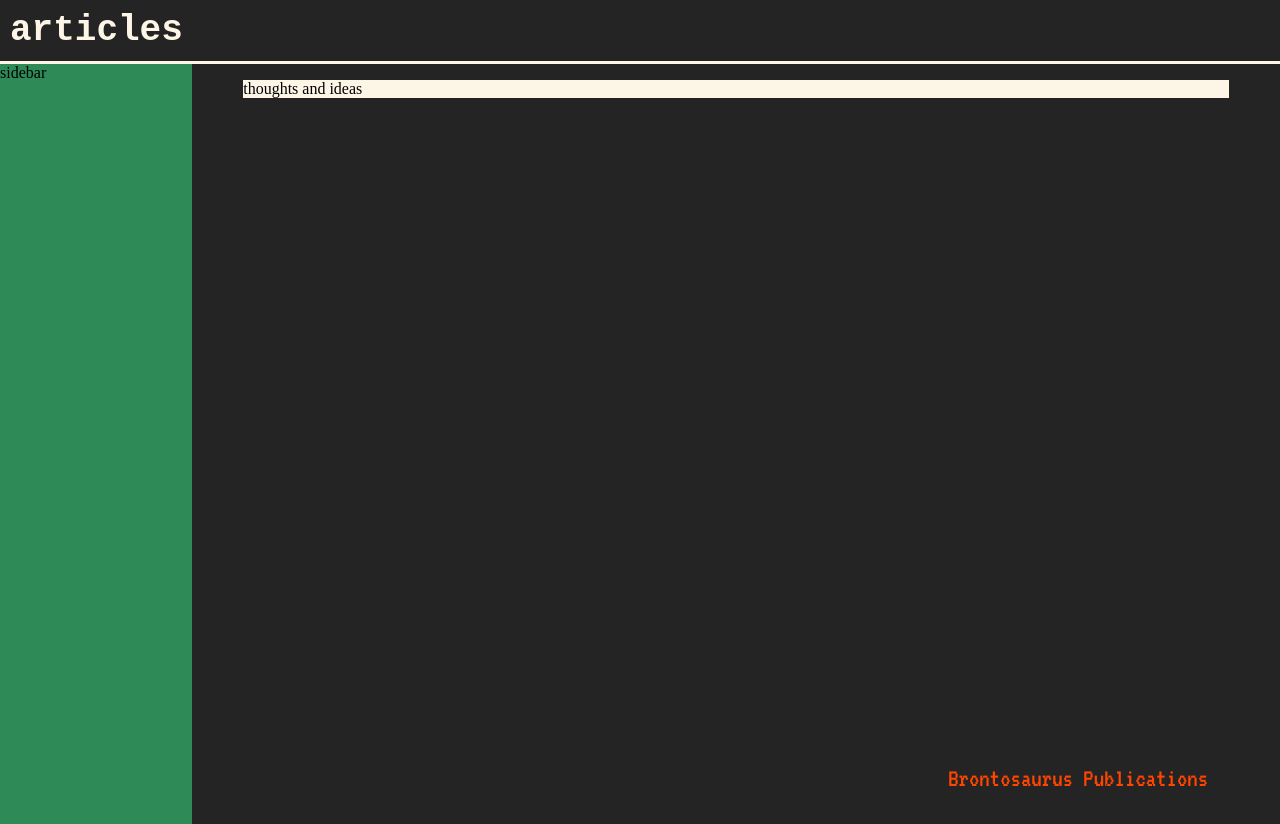
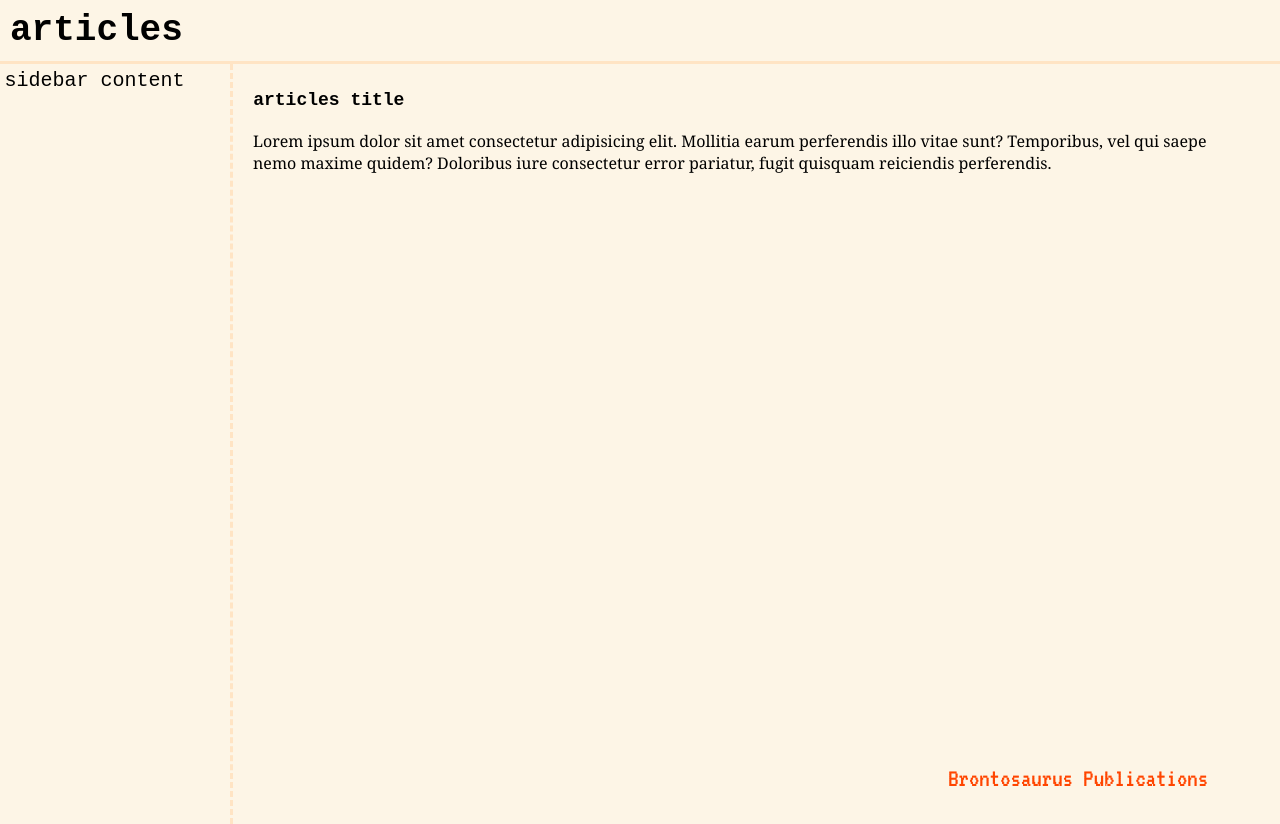
Before and after one commit to hightowerbuilds/brontosaurus-publications, a React (Vite) app: page /articles in a window 1280 px wide. Built offline with nearby package versions, Linux system fonts and the light colour scheme; a web font is replaced by a local one.

Commit message:
may 26.3

```diff
--- a/src/pages/Articles.css
+++ b/src/pages/Articles.css
@@ -1,8 +1,17 @@
+* {
+    background-color: oldlace;
+}
+
 .articlesHeading {
-    font-family: monospace;
+    font-family: 'Courier New', Courier, monospace;
     font-size: 36px;
-    color: oldlace;
-    border-bottom: 3px oldlace solid;
+    border-bottom: 3px bisque solid;
+}
+
+.pageContainer {
+    background-color:inherit;
+    width: 100%;
+    height: 80vh;
 }
 
 .articleContainer {
@@ -14,10 +23,29 @@
     top: 10%;
 }
 
+.articleTitle {
+    font-family: monospace;
+    background-color: inherit;
+}
 
+.articleContent {
+    font-family:Georgia, 'Times New Roman', Times, serif;
+    font-stretch: semi-expanded;
+    background-color: inherit;
+    padding: 1%;
+}
 
 .sidebarContainer {
     height: 95vh;
-    width: 15%;
-    background-color: seagreen;
+    width: 18%;
+    background-color: oldlace;
+    border-right: 3px bisque dashed;
 }
+
+.sidebarContent {
+    font-size: 20px;
+    font-family: 'Courier New', Courier, monospace;
+
+    background-color: inherit;
+    padding: 2%;
+}
--- a/src/pages/Articles.jsx
+++ b/src/pages/Articles.jsx
@@ -5,15 +5,20 @@ import './Articles.css'
 
 export default function Articles() {
   return (
-    <div>
+    <div style={{backgroundColor: 'oldlace'}}>
 
         <h2 className='articlesHeading'>articles</h2>
         <div className='pageConatiner'>
             <div className='sidebarContainer'>
-                sidebar
+                <p className='sidebarContent'>
+                    sidebar content
+                </p>
             </div>
             <div className='articleContainer'>
-                    thoughts and ideas
+                   <h2 className='articleTitle'>articles title</h2>
+                   <p className='articleContent'>
+                    Lorem ipsum dolor sit amet consectetur adipisicing elit. Mollitia earum perferendis illo vitae sunt? Temporibus, vel qui saepe nemo maxime quidem? Doloribus iure consectetur error pariatur, fugit quisquam reiciendis perferendis.
+                   </p>
             </div>
         </div>
 
```
